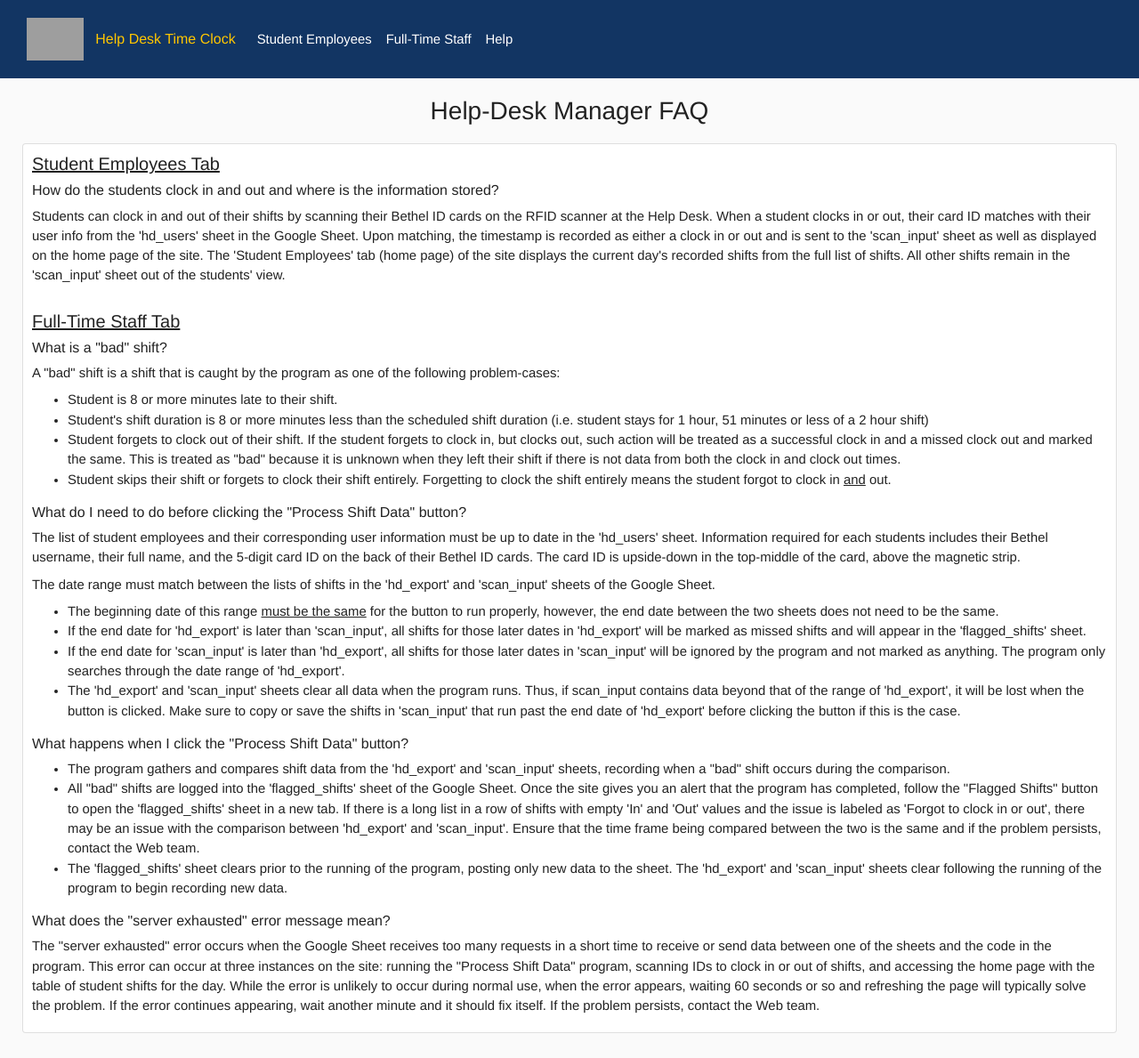
After one commit to betheluniversity/help-desk-sign-in, a Python web app: template app/templates/help.html in a window 1280 px wide. The commit adds this page. Shown: the whole page at 89% size. Run offline with Jinja, Linux system fonts and the light colour scheme; the template is opened without the code that fills it, so the values that code supplies are empty; some libraries are stand-ins or nearby versions; grey boxes are pictures that could not be loaded.

Commit message:
Creating a Help Page
Adding a FAQ-style help page for the HD manager to view instructions on how the site works or answer basic questions about things on the site.

```diff
--- a/app/static/hd_shifts.css
+++ b/app/static/hd_shifts.css
@@ -6,7 +6,7 @@
     padding: 3px 16px
 }
 
-.alert, h6 {
+.alert, #alert {
     margin: 0;
 }
 
@@ -77,6 +77,10 @@ html, body {
     padding: 1em 2em !important;
 }
 
+p {
+    margin-bottom: 8px;
+}
+
 span.site-title {
     color: #ffc600
 }
@@ -97,10 +101,6 @@ span.site-title {
     height: auto;
 }
 
-.staff {
-    margin-right: 15px;
-}
-
 #title-bar {
     margin: 0 0 12px;
 }
--- a/app/static/shift_buttons.js
+++ b/app/static/shift_buttons.js
@@ -4,10 +4,10 @@ $(document).ready(function() {
     $("#process-shifts").click(function() {
         $('#resource-exhausted').hide();
         $('#processing-complete').hide();
-        $('#spinner').show();
+        $('.spinner').show();
         let input_data = {};
         $.post('/process_shifts', input_data, function(output_data) {
-            $('#spinner').hide();
+            $('.spinner').hide();
             if (output_data != 'resource exhausted') {
                 $('#processing-complete').show();
             } else {
@@ -24,19 +24,18 @@ $(document).ready(function() {
         if (key.keyCode == 13) {
             $('#time-clock-fail').hide();
             $('#resource-exhausted').hide();
-            $('#spinner').show();
+            $('.spinner').show();
             let scanned_input = {
                 'scan': input
             };
             $.post('/verify_scanner', scanned_input, function (success) {
-                $('#spinner').hide();
+                $('.spinner').hide();
                 if (success != 'failed' && success != 'resource exhausted') {
-                    $("#time-clock-success").fadeTo(2000, 500).slideUp(500, function() {
-                        $("#time-clock-success").slideUp(500);
-                    });
                     $("#student-tbody").html(success);
                 } else if (success == 'failed') {
-                    $('#time-clock-fail').show();
+                    $('#time-clock-fail').fadeTo(2000, 500).slideUp(500, function() {
+                        $("#time-clock-fail").slideUp(500);
+                    });
                 } else {
                     $('#resource-exhausted').show();
                 }
--- /dev/null
+++ b/app/templates/help.html
@@ -0,0 +1,80 @@
+{% extends 'help_desk_base.html' %}
+
+{% block body_content %}
+    <div class="centered">
+        <h3 id="title-bar">Help-Desk Manager FAQ</h3>
+    </div>
+    <div class="row">
+      <div class="col-sm-12">
+        <div class="card">
+          <div class="card-body">
+              <h5><u>Student Employees Tab</u></h5>
+              <h6>How do the students clock in and out and where is the information stored?</h6>
+              <p>
+                  Students can clock in and out of their shifts by scanning their Bethel ID cards on the RFID scanner at the Help Desk.
+                  When a student clocks in or out, their card ID matches with their user info from the 'hd_users' sheet in the Google Sheet.
+                  Upon matching, the timestamp is recorded as either a clock in or out and is sent to the 'scan_input' sheet as well as displayed on the home page of the site.
+                  The 'Student Employees' tab (home page) of the site displays the current day's recorded shifts from the full list of shifts.
+                  All other shifts remain in the 'scan_input' sheet out of the students' view.
+              </p>
+          </div>
+          <div class="card-body">
+              <h5><u>Full-Time Staff Tab</u></h5>
+              <h6>What is a "bad" shift?</h6>
+                  <p>
+                      A "bad" shift is a shift that is caught by the program as one of the following problem-cases:
+                  </p>
+                  <ul>
+                      <li>Student is 8 or more minutes late to their shift.</li>
+                      <li>Student's shift duration is 8 or more minutes less than the scheduled shift duration (i.e. student stays for 1 hour, 51 minutes or less of a 2 hour shift)</li>
+                      <li>
+                          Student forgets to clock out of their shift. If the student forgets to clock in, but clocks out, such action will be treated as a successful clock in and a missed clock out and marked the same.
+                          This is treated as "bad" because it is unknown when they left their shift if there is not data from both the clock in and clock out times.
+                      </li>
+                      <li>Student skips their shift or forgets to clock their shift entirely. Forgetting to clock the shift entirely means the student forgot to clock in <u>and</u> out.</li>
+                  </ul>
+              <h6>What do I need to do before clicking the "Process Shift Data" button?</h6>
+                  <p>
+                      The list of student employees and their corresponding user information must be up to date in the 'hd_users' sheet.
+                      Information required for each students includes their Bethel username, their full name, and the 5-digit card ID on the back of their Bethel ID cards.
+                      The card ID is upside-down in the top-middle of the card, above the magnetic strip.
+                  </p>
+                  <p>The date range must match between the lists of shifts in the 'hd_export' and 'scan_input' sheets of the Google Sheet.</p>
+                  <ul>
+                      <li>The beginning date of this range <u>must be the same</u> for the button to run properly, however, the end date between the two sheets does not need to be the same.</li>
+                      <li>If the end date for 'hd_export' is later than 'scan_input', all shifts for those later dates in 'hd_export' will be marked as missed shifts and will appear in the 'flagged_shifts' sheet.</li>
+                      <li>
+                          If the end date for 'scan_input' is later than 'hd_export', all shifts for those later dates in 'scan_input' will be ignored by the program and not marked as anything.
+                          The program only searches through the date range of 'hd_export'.
+                      </li>
+                      <li>
+                          The 'hd_export' and 'scan_input' sheets clear all data when the program runs. Thus, if scan_input contains data beyond that of the range of 'hd_export', it will be lost when the button is clicked.
+                          Make sure to copy or save the shifts in 'scan_input' that run past the end date of 'hd_export' before clicking the button if this is the case.
+                      </li>
+                  </ul>
+              <h6>What happens when I click the "Process Shift Data" button?</h6>
+                  <ul>
+                      <li>The program gathers and compares shift data from the 'hd_export' and 'scan_input' sheets, recording when a "bad" shift occurs during the comparison.</li>
+                      <li>
+                          All "bad" shifts are logged into the 'flagged_shifts' sheet of the Google Sheet. Once the site gives you an alert that the program has completed,
+                          follow the "Flagged Shifts" button to open the 'flagged_shifts' sheet in a new tab. If there is a long list in a row of shifts with empty 'In' and 'Out' values and the issue is labeled as
+                          'Forgot to clock in or out', there may be an issue with the comparison between 'hd_export' and 'scan_input'. Ensure that the time frame being compared between the two is the same and if the problem
+                          persists, contact the Web team.
+                      </li>
+                      <li>
+                          The 'flagged_shifts' sheet clears prior to the running of the program, posting only new data to the sheet.
+                          The 'hd_export' and 'scan_input' sheets clear following the running of the program to begin recording new data.
+                      </li>
+                  </ul>
+              <h6>What does the "server exhausted" error message mean?</h6>
+                <p>
+                    The "server exhausted" error occurs when the Google Sheet receives too many requests in a short time to receive or send data between one of the sheets and the code in the program.
+                    This error can occur at three instances on the site: running the "Process Shift Data" program, scanning IDs to clock in or out of shifts, and accessing the home page with the table of student shifts for the day.
+                    While the error is unlikely to occur during normal use, when the error appears, waiting 60 seconds or so and refreshing the page will typically solve the problem.
+                    If the error continues appearing, wait another minute and it should fix itself. If the problem persists, contact the Web team.
+                </p>
+          </div>
+        </div>
+      </div>
+    </div>
+{% endblock %}
--- a/app/templates/nav.html
+++ b/app/templates/nav.html
@@ -3,8 +3,7 @@
         <img height="48" src="https://confluence.bethel.edu/download/attachments/327682/global.logo?version=4&amp;modificationDate=1462424762000&amp;api=v2">
         <span class="ml-2 h6 site-title">Help Desk Time Clock</span>
     </a>
-
-    <div class="collapse navbar-collapse" id="navbarSupportedContent">
+    <div class="navbar-collapse">
         <ul class="navbar-nav mr-auto">
             <li class="nav-item">
                 <a class="nav-link button {{ 'nav-bar-active' if 'ShiftsView:index' in request.url_rule.endpoint }}" href="{{ url_for('ShiftsView:index') }}">Student Employees</a>
@@ -13,7 +12,7 @@
                 <a class="nav-link button {{ 'nav-bar-active' if 'ShiftsView:full_time_staff_index' in request.url_rule.endpoint }}" href="{{ url_for('ShiftsView:full_time_staff_index') }}">Full-Time Staff</a>
             </li>
             <li class="nav-item">
-                <a class="nav-link button {{ 'nav-bar-active' if 'ShiftsView:how_to' in request.url_rule.endpoint }}" href="{{ url_for('ShiftsView:how_to') }}">Help</a>
+                <a class="nav-link button {{ 'nav-bar-active' if 'ShiftsView:help' in request.url_rule.endpoint }}" href="{{ url_for('ShiftsView:help') }}">Help</a>
             </li>
         </ul>
     </div>
```
Also changed, not shown: app/shifts_controller.py (+9 -9 lines), app/templates/how_to.html (deleted, +0 -9 lines), app/templates/staff_index.html (+8 -8 lines), app/templates/student_index.html (+3 -8 lines), app/views.py (+4 -4 lines), README.MD.
